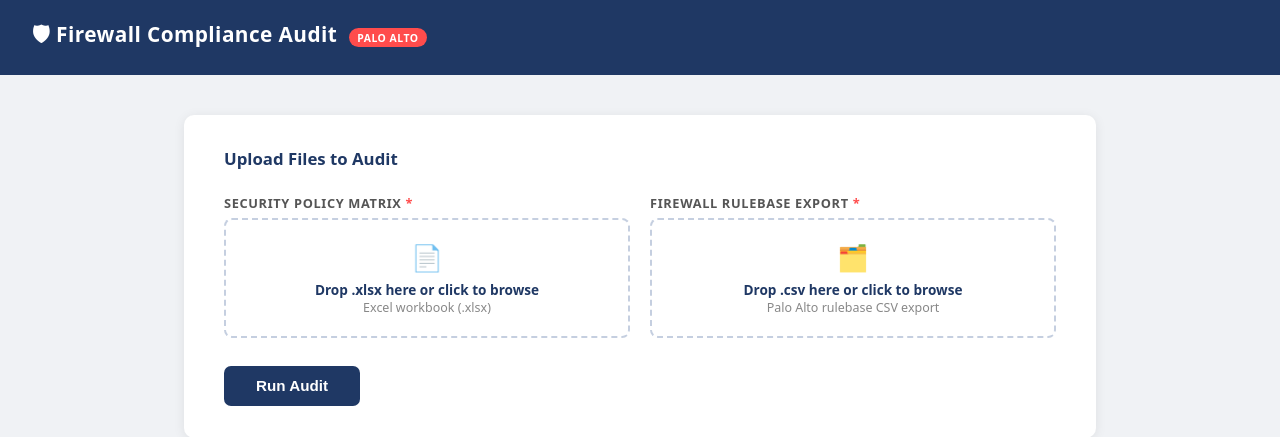
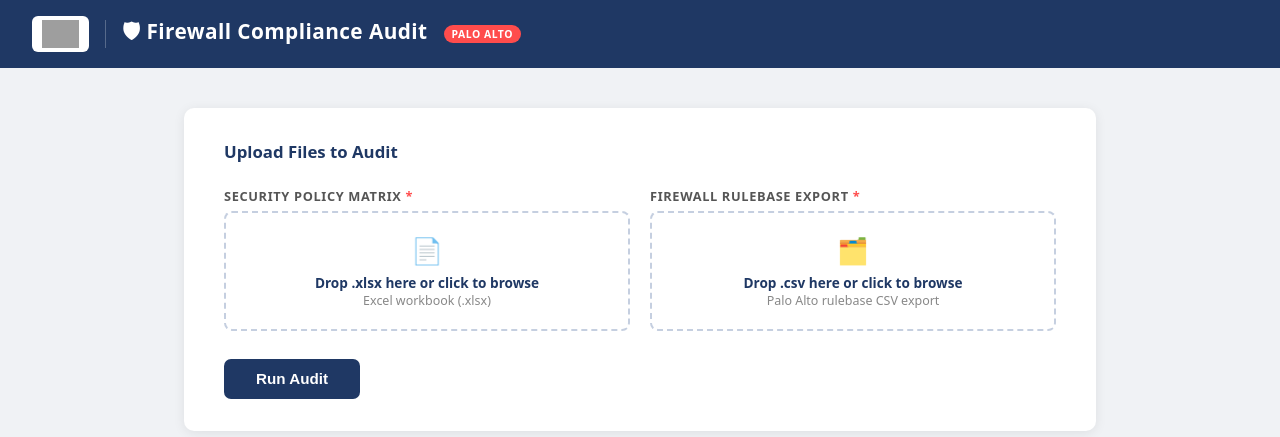
Before and after one commit to SubodhACloudEngineer/firewall_audit, a Flask app: page / in a window 1280 px wide. Shown: the top 437 px of the page. Run offline with Flask 3, Linux system fonts and the light colour scheme; grey boxes are pictures that could not be loaded.

Commit message:
feat(ui): add NTT DATA logo to header
- Created app/static/ directory for Flask static assets
- Header now shows the NTT DATA logo (app/static/ntt_data_logo.png) on
  a white rounded background pill so it reads clearly on the dark navy
  header regardless of whether the PNG has transparency
- A thin vertical divider separates the logo from the page title
- Logo served via Flask url_for('static', ...) so path is always correct

To activate: copy the NTT DATA logo PNG to app/static/ntt_data_logo.png

https://claude.ai/code/session_01SSin9vcympLe8qkFXafXbb

```diff
--- a/app/templates/index.html
+++ b/app/templates/index.html
@@ -19,10 +19,24 @@
     header {
       background: #1f3864;
       color: #fff;
-      padding: 1.25rem 2rem;
+      padding: 1rem 2rem;
       display: flex;
       align-items: center;
-      gap: 0.75rem;
+      gap: 1rem;
+    }
+    .header-logo {
+      height: 36px;
+      width: auto;
+      background: #fff;
+      padding: 4px 10px;
+      border-radius: 6px;
+      flex-shrink: 0;
+    }
+    .header-divider {
+      width: 1px;
+      height: 28px;
+      background: rgba(255,255,255,0.25);
+      flex-shrink: 0;
     }
     header h1 { font-size: 1.3rem; font-weight: 600; letter-spacing: 0.02em; }
     header span.badge {
@@ -325,6 +339,9 @@
 <body>
 
 <header>
+  <img src="{{ url_for('static', filename='ntt_data_logo.png') }}"
+       alt="NTT DATA" class="header-logo" />
+  <div class="header-divider"></div>
   <h1>&#x1F6E1; Firewall Compliance Audit</h1>
   <span class="badge">Palo Alto</span>
 </header>
```
Also changed, not shown: 1 other file.
